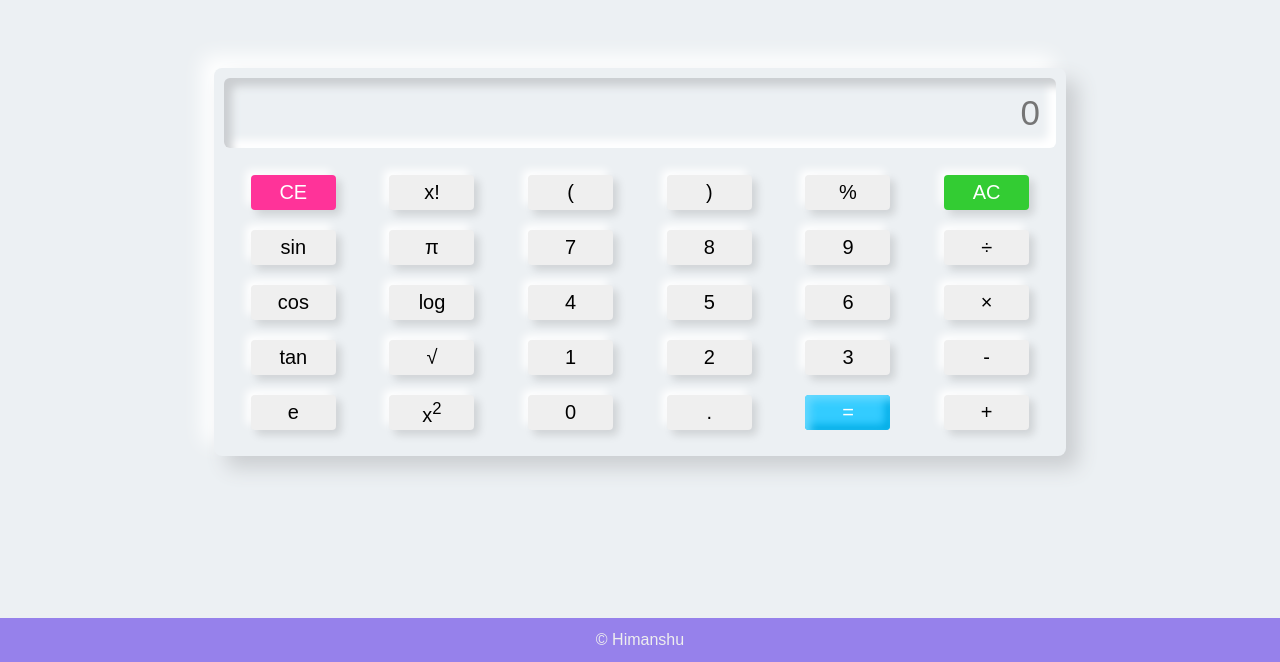
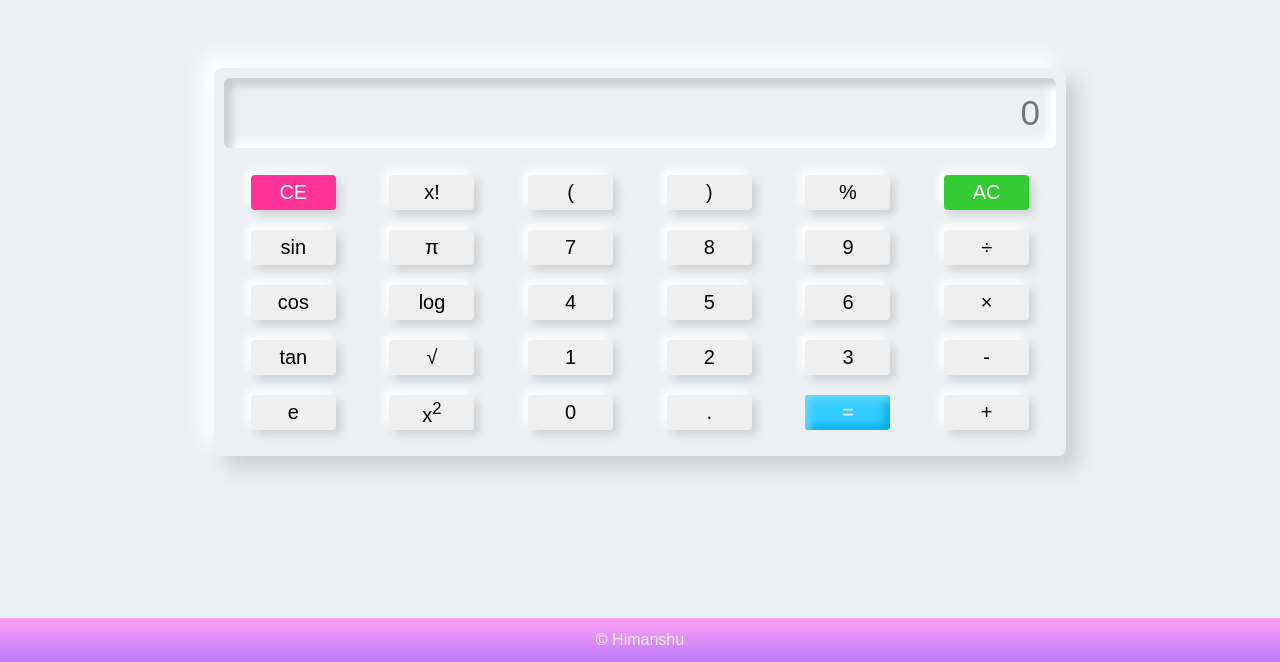
Before and after one commit to HKSNGU/Calculator, a plain HTML site: page index.html in a window 1280 px wide. Shown: the part 138-800 px from the top of the page. Drawn offline with Linux system fonts and the light colour scheme; a web font is replaced by a local one.

Commit message:
Update styles.css

```diff
--- a/styles.css
+++ b/styles.css
@@ -82,6 +82,7 @@ body {
 
 footer {
   background-color: #9681EB;
+  background-image: linear-gradient(#FFA1F5, #BC7AF9);
   color: #EEEEEE;
   text-align: center;
   padding: 1% 0;
```
